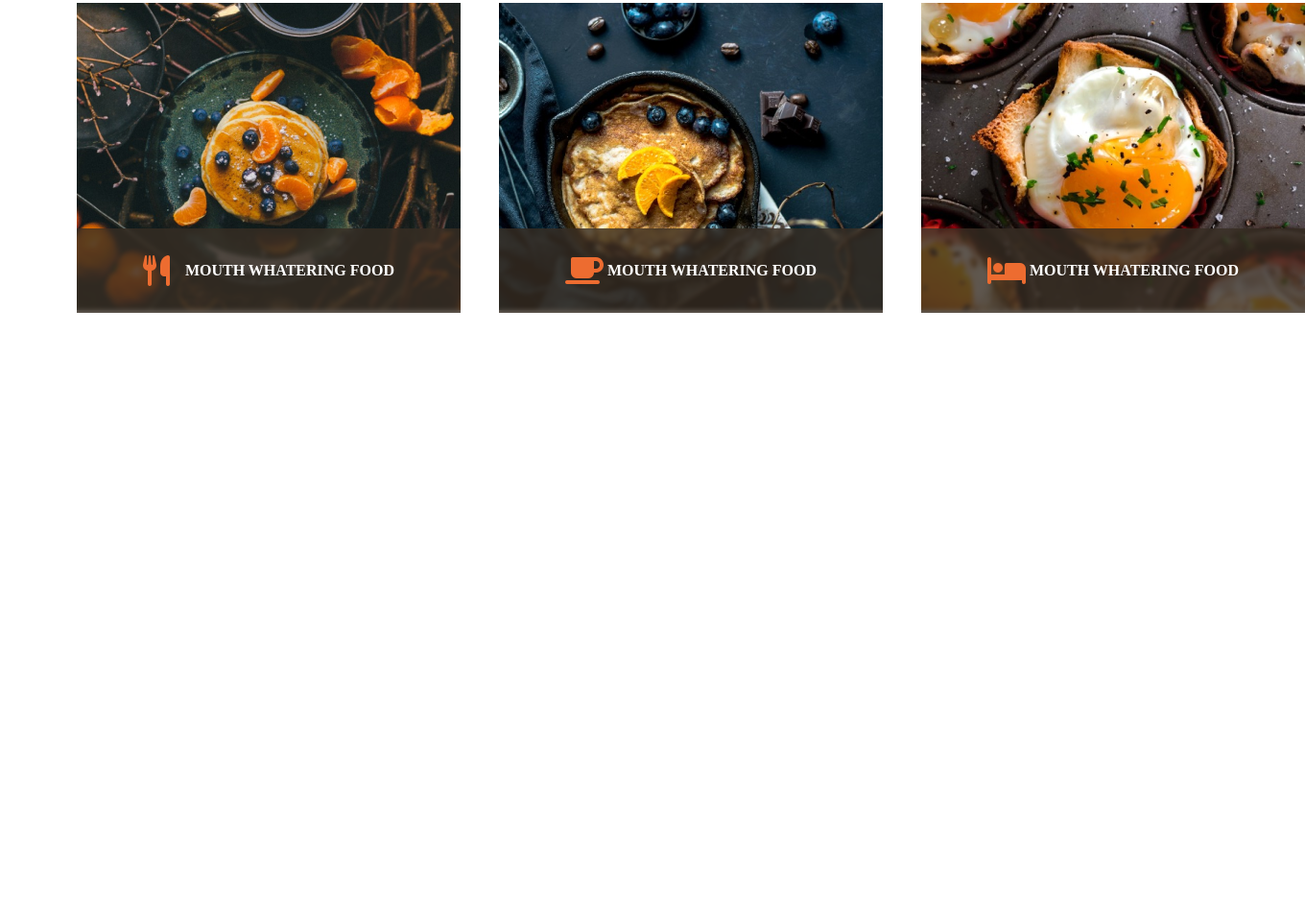
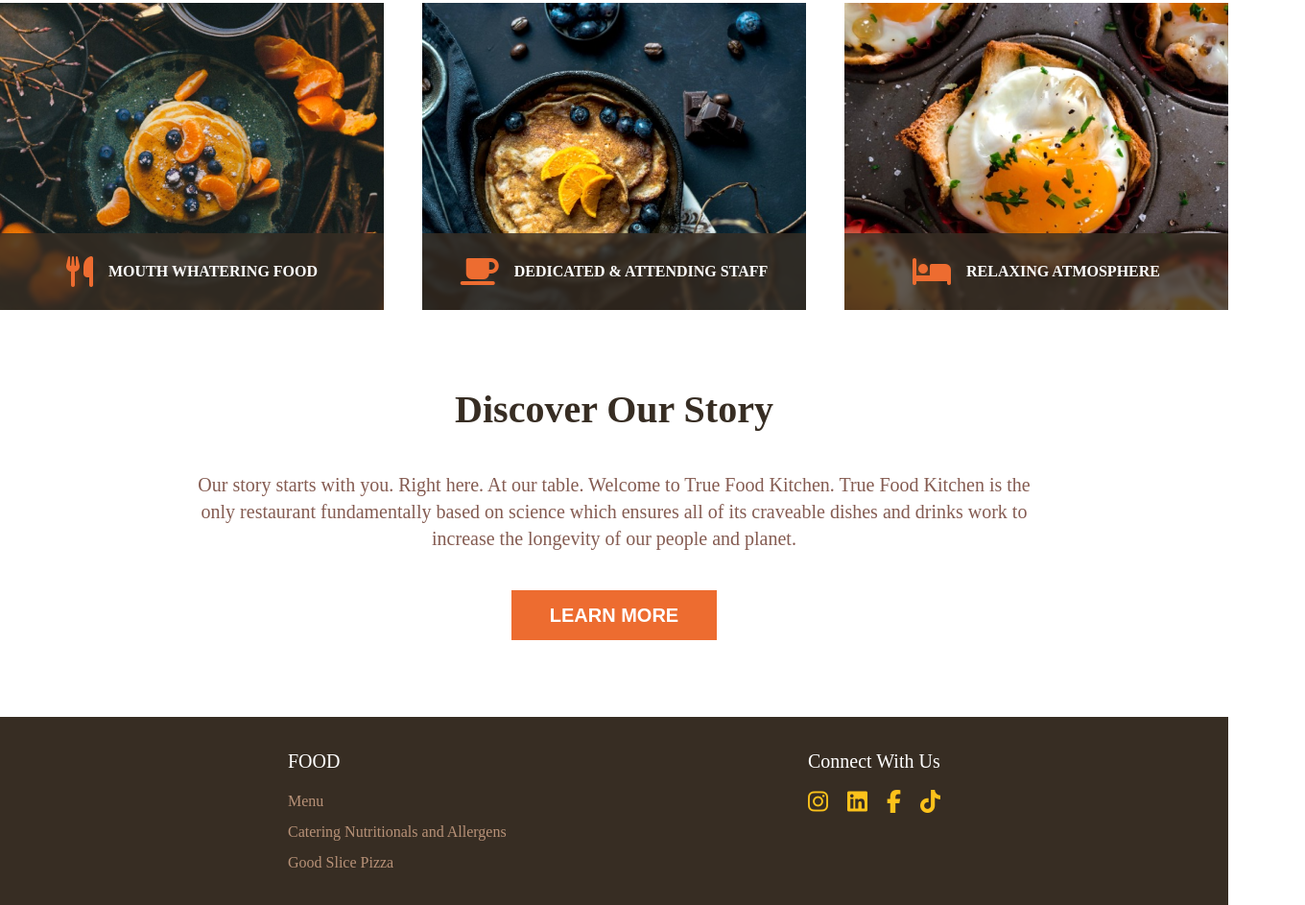
Before and after one commit to kurtskhala/homework7, a plain HTML site: page index.html in a window 1280 px wide. Shown: the part 778-1721 px from the top of the page at 96% size, 1360 px wide, since content can reach past the window. Before the commit the page ends 1184 px from the top, so only its background shows below. Drawn offline with Linux system fonts and the light colour scheme.

Commit message:
add footer

```diff
--- a/css/styles.css
+++ b/css/styles.css
@@ -49,6 +49,11 @@
     font-size: 40px;
 }
 
+.app-header-icon:hover {
+    cursor: pointer;
+    filter: drop-shadow(5px 5px 5px black);
+}
+
 /* section1 */
 .app-section1 {
     position: relative;
@@ -87,29 +92,44 @@
     background-color: transparent;
 }
 
+.app-section1-button:hover {
+    cursor: pointer;
+    background-color: #FCC21B;
+}
+
 /* section2 */
 .app-section2 {
-    margin: 80px;
+    margin: 80px 0;
     display: flex;
     column-gap: 40px;
+    justify-content: center;
 }
 
 .app-section2-card {
     position: relative;
+    width: 400px;
+    height: 320px;
 }
 
 .app-section2-card-info {
     position: absolute;
     width: 100%;
+    height: 80px;
     bottom: 0;
     left: 50%;
     transform: translateX(-50%);
-    padding: 28px 69px;
     align-items: center;
     display: flex;
-    justify-content: space-between;
+    column-gap: 16px;
+    justify-content: center;
     background: rgba(55, 45, 35, 0.80);
     backdrop-filter: blur(2px);
+}
+
+.app-section2-card-img {
+    width: 100%;
+    height: 100%;
+    object-fit: cover;
 }
 
 .app-section2-card-info-icon {
@@ -125,6 +145,84 @@
 }
 
 /* article */
+article {
+    max-width: 1060px;
+    margin: 0 190px 80px 190px;
+    text-align: center;
+}
 
+.app-article-header {
+    color: #372D23;
+    font-size: 40px;
+    font-weight: 700;
+    line-height: 48px;
+}
+
+.app-article-text {
+    color: #855C52;
+
+    text-align: center;
+    font-size: 20px;
+    font-weight: 400;
+    line-height: 28px;
+    margin: 40px 0;
+}
+
+.app-article-button {
+    padding: 12px 40px;
+    background: #ED6C30;
+    color: #FFF;
+    font-size: 20px;
+    font-weight: 700;
+    line-height: 28px;
+    border: none;
+}
+
+.app-article-button:hover {
+    cursor: pointer;
+    box-shadow: 0 0 5px #ED6C30,
+                0 0 20px #ED6C30,
+                0 0 40px #ED6C30,
+                0 0 60px #ED6C30 ;
+}
 
 /* footer */
+footer {
+    padding: 32px 300px;
+    background: #372D23;
+    display: flex;
+    justify-content: space-between;
+}
+
+.app-footer-header {
+    color: #FFF;
+    font-size: 20px;
+    font-weight: 400;
+    line-height: 28px;
+    margin-bottom: 16px;
+}
+
+.app-footer-food-link {
+    color: #B89278;
+    font-size: 16px;
+    font-weight: 400;
+    line-height: 24px;
+}
+
+footer nav li:nth-child(2) {
+    margin: 8px 0;
+
+}
+
+.app-footer-social-icon {
+    color: #FCC21B;
+    font-size: 24px;
+}
+
+.app-footer-social a:nth-child(3) {
+    margin: 0 16px;
+}
+
+.app-footer-social a:nth-child(5) {
+    margin-left: 16px;
+}
--- a/index.html
+++ b/index.html
@@ -25,7 +25,9 @@
                 </ul>
             </nav>
 
-            <i class="fa-solid fa-bag-shopping app-header-icon"></i>
+            <a href="">
+                <i class="fa-solid fa-bag-shopping app-header-icon"></i>
+            </a>
         </header>
         <!-- section1 -->
         <section class="app-section1">
@@ -48,23 +50,45 @@
                 <img src="./images/food2.png" class="app-section2-card-img">
                 <div class="app-section2-card-info">
                     <i class="fa-solid fa-mug-saucer app-section2-card-info-icon"></i>
-                    <h5 class="app-section2-card-info-text">MOUTH WHATERING FOOD</h5>
+                    <h5 class="app-section2-card-info-text">DEDICATED & ATTENDING STAFF</h5>
                 </div>
             </div>
             <div class="app-section2-card">
                 <img src="./images/food3.png" class="app-section2-card-img">
                 <div class="app-section2-card-info">
                     <i class="fa-solid fa-bed app-section2-card-info-icon"></i>
-                    <h5 class="app-section2-card-info-text">MOUTH WHATERING FOOD</h5>
+                    <h5 class="app-section2-card-info-text">RELAXING ATMOSPHERE</h5>
                 </div>
             </div>
         </section>
         <!-- article -->
         <article>
-
+            <h2 class="app-article-header">Discover Our Story</h2>
+            <p class="app-article-text">Our story starts with you. Right here. At our table. Welcome to True Food Kitchen.
+                True Food Kitchen is the only restaurant fundamentally based on science which ensures all of its craveable dishes and
+                drinks work to increase the longevity of our people and planet.</p>
+            <button class="app-article-button">LEARN MORE</button>
         </article>
         <!-- footer -->
         <footer>
+            <div class="app-footer-food">
+                <h5 class="app-footer-header">FOOD</h5>
+                <nav>
+                    <ul>
+                        <li><a href="" class="app-footer-food-link">Menu</a></li>
+                        <li><a href="" class="app-footer-food-link">Catering Nutritionals and Allergens</a></li>
+                        <li><a href="" class="app-footer-food-link">Good Slice Pizza</a></li>
+                    </ul>
+                </nav>
+            </div>
+
+            <div class="app-footer-social">
+                <h5 class="app-footer-header">Connect With Us </h5>
+                <a href="" target="_blank"><i class="fa-brands fa-instagram app-footer-social-icon"></i></a>
+                <a href="" target="_blank"><i class="fa-brands fa-linkedin app-footer-social-icon"></i></a>
+                <a href="" target="_blank"><i class="fa-brands fa-facebook-f app-footer-social-icon"></i></a>
+                <a href="" target="_blank"><i class="fa-brands fa-tiktok app-footer-social-icon"></i></a>
+            </div>
 
         </footer>
     </div>
```
Lines whose indentation alone changed are shown as unchanged.
